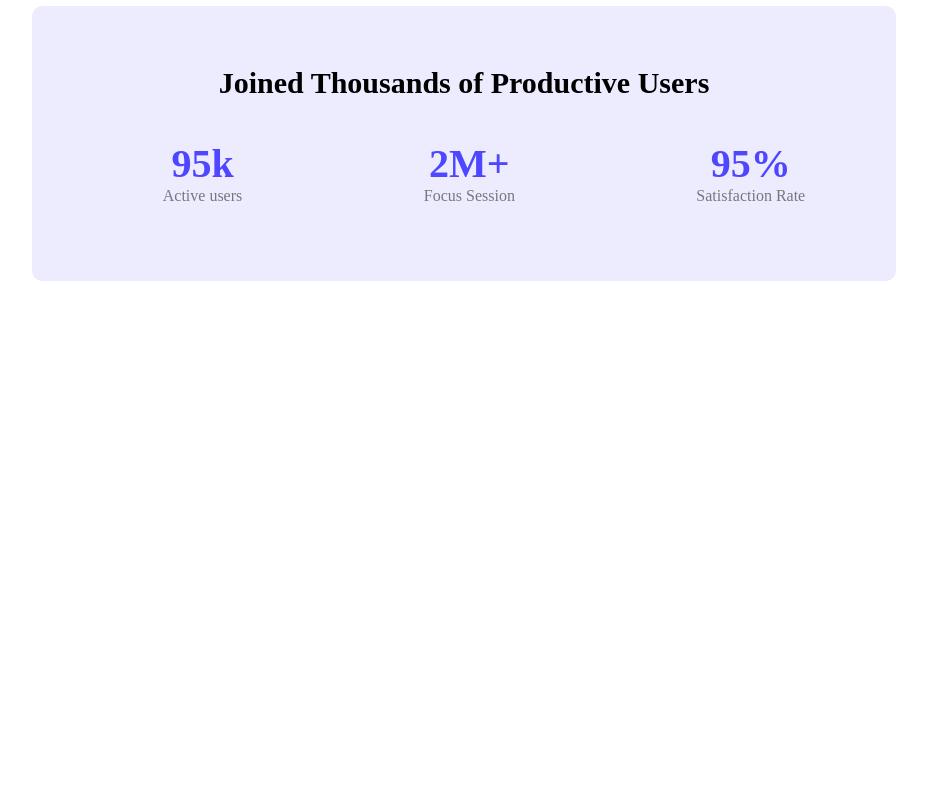
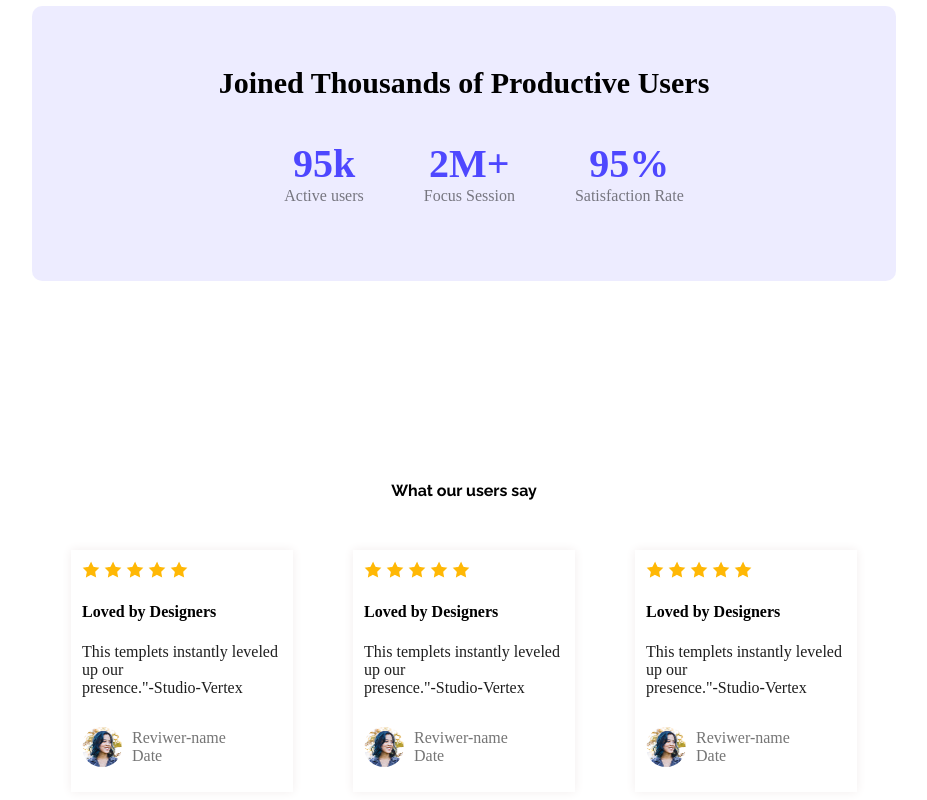
Before and after one commit to AlaminRifat123/my-first-assignment, a plain HTML site: page index.html in a window 1280 px wide. Shown: the part 1014-1814 px from the top of the page, without its empty margins (176-1103 px from the left). Before the commit the page ends 1495 px from the top, so only its background shows below. Drawn offline with Linux system fonts and the light colour scheme.

Commit message:
added use-section

```diff
--- a/index.html
+++ b/index.html
@@ -62,6 +62,78 @@
                  </ul>
          </div>
 
+
+
+             <section>
+                <p class="section-title font-style">What our users say</p>
+                <!-- .review-section>.review-star+.review-title+.review-description+.review-profile>.reviwer-image+.reviwer-name+.Date
+                 -->
+                    <div class="user-section">
+                    <div class="review">
+
+                 <img src="images/Assets/icon-star.png" alt="">
+                 <img src="images/Assets/icon-star.png" alt="">
+                 <img src="images/Assets/icon-star.png" alt="">
+                 <img src="images/Assets/icon-star.png" alt="">
+                 <img src="images/Assets/icon-star.png" alt="">
+                 <h4 class="review-title">Loved by  Designers</h4>
+
+                 <p class="review-description">This templets instantly leveled up our<br>presence."-Studio-Vertex</p>
+
+                <div class="reviwer-profile">
+                 <img src="images/Assets/avatar.png" alt=""
+                 class="profile-image" >
+                <p class="reviwer-bio">Reviwer-name<br><span clss="reviwer-dat">Date</span></p>
+
+                 </div>
+                    </div>
+
+
+
+
+                 <div class="review">
+                 <img src="images/Assets/icon-star.png" alt="">
+                 <img src="images/Assets/icon-star.png" alt="">
+                 <img src="images/Assets/icon-star.png" alt="">
+                 <img src="images/Assets/icon-star.png" alt="">
+                 <img src="images/Assets/icon-star.png" alt="">
+                 <h4 class="review-title">Loved by  Designers</h4>
+
+                 <p class="review-description">This templets instantly leveled up our<br>presence."-Studio-Vertex</p>
+                 <div class="reviwer-profile">
+                 <img src="images/Assets/avatar.png" alt=""
+                 class="profile-image" >
+
+
+                <p class="reviwer-bio">Reviwer-name<br><span clss="reviwer-dat">Date</span></p>
+
+                 </div>
+
+                 </div>
+
+                 <div class="review">
+                 <img src="images/Assets/icon-star.png" alt="">
+                 <img src="images/Assets/icon-star.png" alt="">
+                 <img src="images/Assets/icon-star.png" alt="">
+                 <img src="images/Assets/icon-star.png" alt="">
+                 <img src="images/Assets/icon-star.png" alt="">
+                 <h4 class="review-title">Loved by  Designers</h4>
+
+                 <p class="review-description">This templets instantly leveled up our<br>presence."-Studio-Vertex</p>
+                 <div class="reviwer-profile">
+                 <img src="images/Assets/avatar.png" alt=""
+                 class="profile-image" >
+
+
+                <p class="reviwer-bio">Reviwer-name<br><span clss="reviwer-dat">Date</span></p>
+
+                 </div>
+
+                </div>
+
+            </div>
+             </section>
+
      </main>
      <footer>
 
--- a/styles/style.css
+++ b/styles/style.css
@@ -115,6 +115,7 @@ button{
 .user-section{
     display: flex;
     justify-content: space-around;
+
 }
 
 .user-section li{
@@ -133,3 +134,52 @@ button{
 
   color:rgba(0, 0, 0, 0.5);
 }
+
+
+.review-description{
+    color:rgba(30, 30, 30, 1);
+}
+.reviwer-profile{
+    display: flex;
+    gap: 10px;
+    align-items: center;
+
+}
+
+.profile-image{
+    height: 40px;
+    width:40px;
+    border-radius: 50%;
+
+}
+.reviwer-bio{
+        color:rgba(117, 117, 117, 1);
+}
+.reviwer-date{
+    color:rgba(179, 179, 179, 1);
+}
+
+
+.section-title{
+    font-weight: bold;
+    text-align:center;
+    margin-bottom: 50px;
+
+}
+
+.review{
+    border:1px solid rgba(255, 255, 255, 0.5);
+    width: 200px;
+    height: 220px;
+     box-shadow: 0 0 10px rgba(242, 237, 237, 1);
+     padding: 10px;
+}
+
+
+.user-section{
+    justify-content:center;
+    gap: 60px;
+
+
+
+}
```
